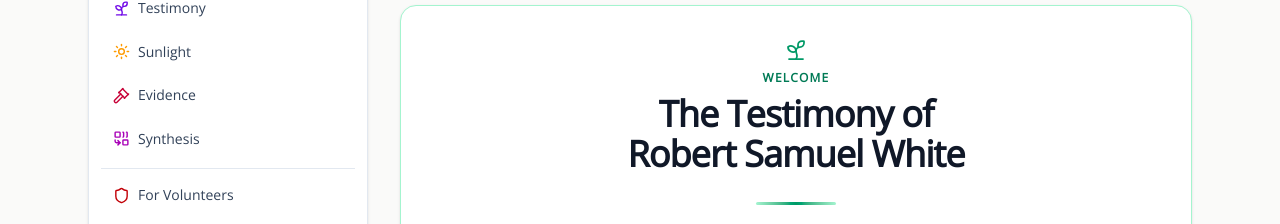
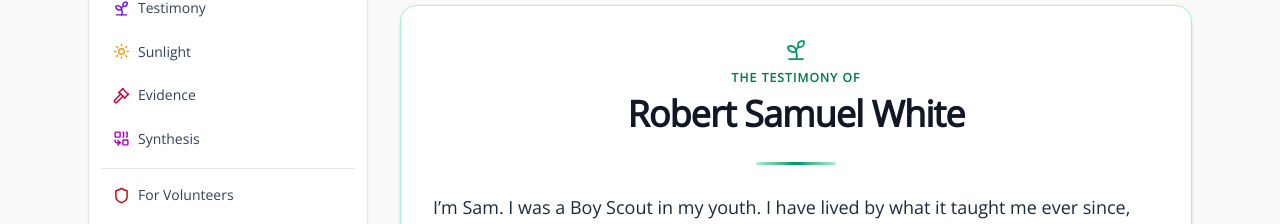
Before and after one commit to rswfire/rswfire.oprd, a Next.js app: page / in a window 1280 px wide. Shown: the part 445-669 px from the top of the page. Built offline with nearby package versions, Linux system fonts and the light colour scheme; no server answers.

Commit message:
The Testimony of, then the name

```diff
--- a/components/TestimonyCard.tsx
+++ b/components/TestimonyCard.tsx
@@ -30,13 +30,12 @@ export default function TestimonyCard() {
             <div className="px-6 pt-8 sm:px-8">
                 <div className="flex flex-col items-center text-xs font-bold uppercase tracking-widest text-emerald-700">
                     <Sprout size={24} strokeWidth={1.75} className="mb-2 text-emerald-600" aria-hidden />
-                    <span>Welcome</span>
+                    <span>The Testimony of</span>
                 </div>
 
                 <Link href="/testimony" className="mt-2 block text-center">
                     <h2 className="text-3xl font-bold tracking-tight text-gray-900 sm:text-4xl">
-                        The Testimony of
-                        <span className="block">Robert Samuel White</span>
+                        Robert Samuel White
                     </h2>
                 </Link>
 
```
